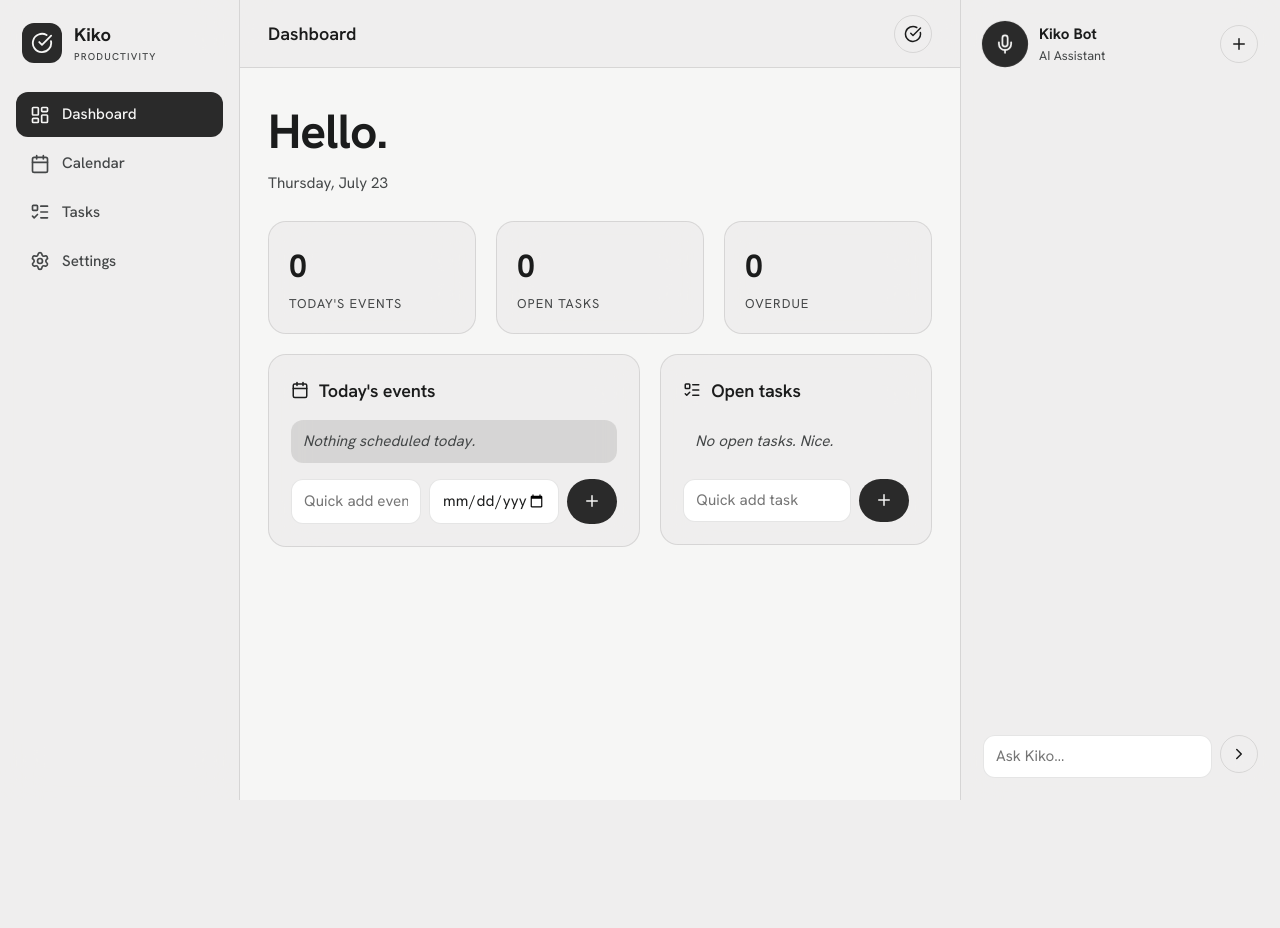
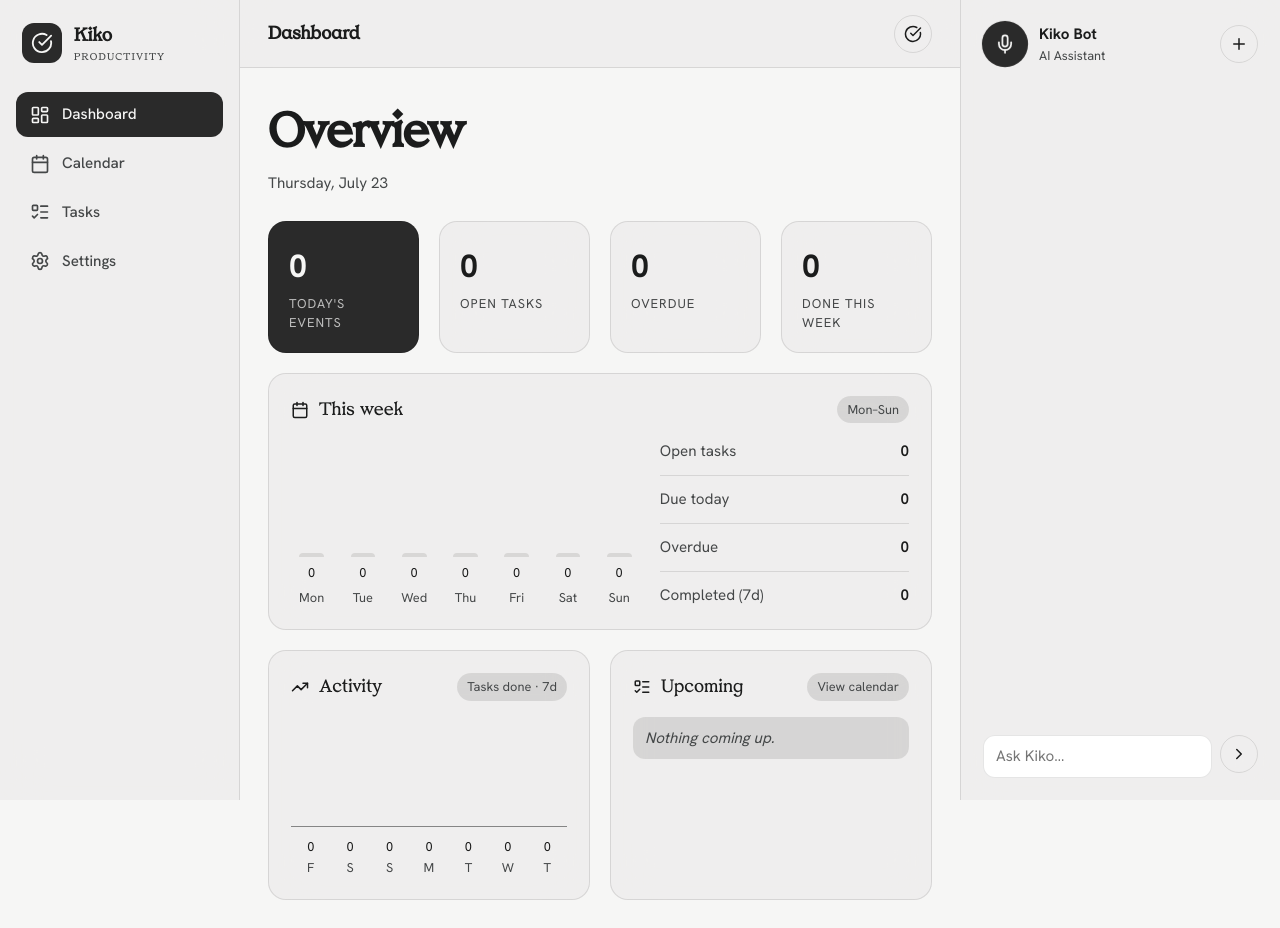
Before and after one commit to Damon1o/F.R.I.D.A.Y., a Flask app: page / in a window 1280 px wide. Before the commit the page ends 800 px from the top, so only its background shows below. Run offline with Flask 3, Linux system fonts and the light colour scheme; data that the repository does not hold is empty.

Commit message:
Redesign Dashboard as display-only; add Zarathustra display font
- Dashboard now displays, never adds: removed quick-add forms + dashboard.js.
  Adding events/tasks lives on their own pages and the Kiko panel.
- Inspired by a stat-tile + chart + list layout, adapted to Kiko:
  4 stat tiles (lead tile inverted, monochrome), a "This week" events-per-day
  CSS bar chart + task breakdown, an Activity SVG sparkline (completions, 7d),
  and an Upcoming events list. All chart data computed server-side, no JS/libs.
- Activity and Upcoming cards stretch to equal height.
- Bucket completions by local date (completed_at is UTC) so "Done this week"
  and the sparkline count correctly.
- Zarathustra display face (self-hosted .otf) via --font-display, applied to
  all headers/titles; vendored trending-up icon (pinned Lucide 0.544.0).

Co-Authored-By: Claude Opus 4.8 <noreply@anthropic.com>

```diff
--- a/pages/dashboard/routes.py
+++ b/pages/dashboard/routes.py
@@ -1,5 +1,10 @@
-"""Dashboard: today's agenda (events + open todos) with quick-add."""
-from datetime import date, datetime
+"""Dashboard: read-only overview of the week — stats, charts, upcoming.
+
+All data is computed here (no client JS). The bar chart is CSS heights; the line
+chart is a server-built SVG polyline. Adding events/tasks lives on their own pages
+and in the Kiko panel — the dashboard only displays.
+"""
+from datetime import date, datetime, timedelta
 
 from flask import Blueprint, render_template
 
@@ -8,20 +13,83 @@ from pages.todos.models import list_todos
 
 dashboard_bp = Blueprint("dashboard", __name__)
 
+_WD = ["Mon", "Tue", "Wed", "Thu", "Fri", "Sat", "Sun"]
+
+
+def _day_of(iso: str) -> str:
+    """Local calendar date (YYYY-MM-DD). completed_at is UTC, so convert; naive stays as-is."""
+    if not iso:
+        return ""
+    dt = datetime.fromisoformat(iso.replace("Z", "+00:00"))
+    if dt.tzinfo:
+        dt = dt.astimezone()
+    return dt.date().isoformat()
+
+
+def _bars(counts: list[int]) -> list[dict]:
+    top = max(counts) or 1
+    return [{"pct": round(c / top * 100)} for c in counts]
+
+
+def _sparkline(counts: list[int], w: int = 100, h: int = 40) -> str:
+    """Polyline points across a 0..w by 0..h box, y inverted (top = busiest)."""
+    top = max(counts) or 1
+    n = len(counts)
+    step = w / (n - 1) if n > 1 else 0
+    pts = [f"{round(i * step, 1)},{round(h - c / top * h, 1)}" for i, c in enumerate(counts)]
+    return " ".join(pts)
+
 
 @dashboard_bp.route("/")
 def index():
     today = date.today()
+    now = datetime.now()
+
     start = datetime.combine(today, datetime.min.time()).isoformat()
     end = datetime.combine(today, datetime.max.time()).isoformat()
-    events = list_events(start=start, end=end)
+    events_today = list_events(start=start, end=end)
     open_todos = list_todos(done=False)
-    now = datetime.now().isoformat()
-    overdue = sum(1 for t in open_todos if t["due_at"] and t["due_at"] < now)
+    all_todos = list_todos()
+
+    overdue = sum(1 for t in open_todos if t["due_at"] and t["due_at"] < now.isoformat())
+    due_today = sum(1 for t in open_todos if _day_of(t["due_at"]) == today.isoformat())
+
+    # This week (Mon..Sun): events scheduled per weekday.
+    monday = today - timedelta(days=today.weekday())
+    week_days = [monday + timedelta(days=i) for i in range(7)]
+    week_events = list_events(
+        start=monday.isoformat(),
+        end=datetime.combine(week_days[-1], datetime.max.time()).isoformat(),
+    )
+    events_by_day = [sum(1 for e in week_events if _day_of(e["start_at"]) == d.isoformat())
+                     for d in week_days]
+
+    # Last 7 days (rolling): tasks completed per day.
+    last7 = [today - timedelta(days=6 - i) for i in range(7)]
+    comp_by_day = [sum(1 for t in all_todos if _day_of(t["completed_at"]) == d.isoformat())
+                   for d in last7]
+    completed_week = sum(comp_by_day)
+
+    # Next events from now onward.
+    upcoming = list_events(start=now.isoformat())[:6]
+
     return render_template(
         "dashboard.html",
-        events=events,
-        todos=open_todos,
         today=today,
-        stats={"events": len(events), "open": len(open_todos), "overdue": overdue},
+        stats={
+            "events": len(events_today),
+            "open": len(open_todos),
+            "overdue": overdue,
+            "completed": completed_week,
+        },
+        week=list(zip(_WD, _bars(events_by_day), events_by_day)),
+        breakdown=[
+            ("Open tasks", len(open_todos)),
+            ("Due today", due_today),
+            ("Overdue", overdue),
+            ("Completed (7d)", completed_week),
+        ],
+        spark=_sparkline(comp_by_day),
+        spark_days=list(zip([_WD[d.weekday()][0] for d in last7], comp_by_day)),
+        upcoming=upcoming,
     )
--- a/static/css/app.css
+++ b/static/css/app.css
@@ -11,6 +11,10 @@ body {
 }
 a { color: inherit; text-decoration: none; }
 h1, h2, h3, h4 { margin: 0; font-weight: 600; letter-spacing: -0.01em; }
+/* Display face on every header / title. */
+h1, h2, h3, h4, h5, h6, .display, .brand-text, .topbar-title {
+  font-family: var(--font-display); font-weight: 400; letter-spacing: 0;
+}
 .icon { display: inline-block; vertical-align: middle; flex: none; }
 
 /* ---- Glass ---- */
@@ -105,7 +109,7 @@ h1, h2, h3, h4 { margin: 0; font-weight: 600; letter-spacing: -0.01em; }
 .card { padding: 22px; border-radius: var(--radius-lg); display: flex; flex-direction: column; gap: 16px; }
 .card-head { display: flex; align-items: center; justify-content: space-between; }
 .card-head h3 { display: flex; align-items: center; gap: 10px; font-size: var(--text-title); }
-.bento { display: grid; grid-template-columns: 1fr 1fr; gap: var(--gap); align-items: start; }
+.bento { display: grid; grid-template-columns: 1fr 1fr; gap: var(--gap); align-items: stretch; }
 
 /* ---- Agenda / tasks ---- */
 .agenda, .task-list { list-style: none; margin: 0; padding: 0; display: flex; flex-direction: column; gap: 8px; }
@@ -128,6 +132,39 @@ h1, h2, h3, h4 { margin: 0; font-weight: 600; letter-spacing: -0.01em; }
 .quick-add { display: flex; gap: 8px; }
 .quick-add.wide { margin-bottom: 4px; }
 .quick-add input { flex: 1; min-width: 0; }
+
+/* ---- Dashboard (display-only) ---- */
+.stat-row.four { grid-template-columns: repeat(4, 1fr); }
+.stat.is-lead { background: var(--primary); color: var(--on-primary); }
+.stat.is-lead .stat-label { color: var(--on-primary); opacity: 0.72; }
+.tag { font-size: var(--text-label); color: var(--on-surface-variant);
+  padding: 4px 10px; border-radius: var(--radius-full); background: var(--hairline); }
+.week-split { display: grid; grid-template-columns: 1.4fr 1fr; gap: var(--gap); align-items: stretch; }
+.bars { list-style: none; margin: 0; padding: 0; display: grid; grid-auto-flow: column;
+  grid-auto-columns: 1fr; gap: 10px; align-items: end; height: 168px; }
+.bars li { display: flex; flex-direction: column; align-items: center; gap: 6px;
+  height: 100%; justify-content: flex-end; }
+.bar-track { flex: 1; width: 60%; display: flex; align-items: flex-end; }
+.bar-fill { width: 100%; min-height: 4px; background: var(--surface-variant);
+  border-radius: var(--radius-sm) var(--radius-sm) 0 0; transition: height 0.4s ease; }
+.bar-val { font-size: var(--text-label); font-variant-numeric: tabular-nums; }
+.bar-lab { font-size: var(--text-label); color: var(--on-surface-variant); }
+.breakdown { list-style: none; margin: 0; padding: 0; display: flex; flex-direction: column;
+  justify-content: center; gap: 12px; }
+.breakdown li { display: flex; justify-content: space-between; align-items: center;
+  padding-bottom: 12px; border-bottom: 1px solid var(--hairline); }
+.breakdown li:last-child { border-bottom: none; padding-bottom: 0; }
+.bd-lab { color: var(--on-surface-variant); }
+.bd-val { font-weight: 600; font-variant-numeric: tabular-nums; }
+.spark { display: flex; flex-direction: column; gap: 10px; flex: 1; }
+.spark svg { width: 100%; flex: 1; min-height: 96px; display: block; }
+.spark-line { fill: none; stroke: var(--on-surface); stroke-width: 2;
+  vector-effect: non-scaling-stroke; stroke-linejoin: round; stroke-linecap: round; }
+.spark-axis { list-style: none; margin: 0; padding: 0; display: grid;
+  grid-auto-flow: column; grid-auto-columns: 1fr; }
+.spark-axis li { display: flex; flex-direction: column; align-items: center; gap: 2px; }
+.sa-val { font-size: var(--text-label); font-variant-numeric: tabular-nums; }
+.sa-lab { font-size: var(--text-label); color: var(--on-surface-variant); }
 input, textarea, select {
   font: inherit; color: var(--on-surface);
   background: var(--surface-container-lowest);
@@ -200,13 +237,15 @@ input:focus, textarea:focus { outline: 2px solid var(--outline); outline-offset:
 @media (max-width: 1100px) {
   .app-shell { grid-template-columns: var(--rail-w) minmax(0, 1fr); }
   .kiko { display: none; }
+  .stat-row.four { grid-template-columns: repeat(2, 1fr); }
 }
 @media (max-width: 760px) {
   .app-shell { grid-template-columns: 1fr; }
   .rail { position: static; height: auto; flex-direction: row; align-items: center; overflow-x: auto; }
   .rail .nav { flex-direction: row; }
   .brand-text small { display: none; }
-  .bento, .stat-row { grid-template-columns: 1fr; }
+  .bento, .stat-row, .stat-row.four { grid-template-columns: 1fr; }
+  .week-split { grid-template-columns: 1fr; }
 }
 @media (prefers-reduced-motion: reduce) {
   * { animation: none !important; transition: none !important; }
--- a/static/css/tokens.css
+++ b/static/css/tokens.css
@@ -8,6 +8,14 @@
   font-weight: 100 900;              /* variable font, one file */
   font-display: swap;
   src: url('../vendor/fonts/hanken-grotesk.woff2') format('woff2');
+}
+
+@font-face {
+  font-family: 'Zarathustra';        /* display face — headers & titles only */
+  font-style: normal;
+  font-weight: 400;
+  font-display: swap;
+  src: url('../fonts/zarathustra-v01.otf') format('opentype');
 }
 
 :root,
@@ -71,4 +79,5 @@
   --kiko-w: 320px;
   --topbar-h: 68px;
   --font-sans: 'Hanken Grotesk', system-ui, -apple-system, 'Segoe UI', sans-serif;
+  --font-display: 'Zarathustra', 'Hanken Grotesk', system-ui, sans-serif;
 }
--- a/static/js/dashboard.js
+++ /dev/null
@@ -1,37 +0,0 @@
-// Dashboard quick-add (event + todo) and inline task completion.
-// ponytail: reload on success instead of DOM patching — simplest correct refresh for Phase 1.
-(function () {
-  async function send(url, method, body) {
-    var res = await fetch(url, {
-      method: method,
-      headers: { 'Content-Type': 'application/json' },
-      body: body ? JSON.stringify(body) : undefined,
-    });
-    if (!res.ok) {
-      var msg = (await res.json().catch(function () { return {}; })).error || 'Request failed';
-      alert(msg);
-      return false;
-    }
-    return true;
-  }
-
-  document.querySelectorAll('.quick-add').forEach(function (form) {
-    form.addEventListener('submit', async function (e) {
-      e.preventDefault();
-      var kind = form.dataset.quick;
-      var data = Object.fromEntries(new FormData(form).entries());
-      var url = kind === 'event' ? '/api/events' : '/api/todos';
-      if (await send(url, 'POST', data)) location.reload();
-    });
-  });
-
-  var todos = document.getElementById('todos-list');
-  if (todos) {
-    todos.addEventListener('click', async function (e) {
-      var btn = e.target.closest('[data-check]');
-      if (!btn) return;
-      var id = btn.closest('li').dataset.id;
-      if (await send('/api/todos/' + id, 'PATCH', { done: true })) location.reload();
-    });
-  }
-})();
--- a/templates/dashboard.html
+++ b/templates/dashboard.html
@@ -4,12 +4,13 @@
 
 {% block content %}
 <section class="hero">
-  <h1 class="display">Hello.</h1>
+  <h1 class="display">Overview</h1>
   <p class="subtle">{{ today.strftime('%A, %B %d') }}</p>
 </section>
 
-<section class="stat-row">
-  <div class="stat glass">
+{# ---- Stat tiles (display only) ---- #}
+<section class="stat-row four">
+  <div class="stat glass is-lead">
     <span class="stat-num">{{ stats.events }}</span>
     <span class="stat-label">Today's events</span>
   </div>
@@ -21,55 +22,71 @@
     <span class="stat-num">{{ stats.overdue }}</span>
     <span class="stat-label">Overdue</span>
   </div>
+  <div class="stat glass">
+    <span class="stat-num">{{ stats.completed }}</span>
+    <span class="stat-label">Done this week</span>
+  </div>
+</section>
+
+{# ---- This week: schedule load bars + breakdown ---- #}
+<section class="card glass" aria-labelledby="week-h">
+  <div class="card-head">
+    <h3 id="week-h">{{ icon('calendar', 18) }} This week</h3>
+    <span class="tag">Mon–Sun</span>
+  </div>
+  <div class="week-split">
+    <ul class="bars" aria-label="Events per day this week">
+      {% for label, bar, count in week %}
+      <li>
+        <span class="bar-track"><span class="bar-fill" style="height: {{ bar.pct }}%"></span></span>
+        <span class="bar-val">{{ count }}</span>
+        <span class="bar-lab">{{ label }}</span>
+      </li>
+      {% endfor %}
+    </ul>
+    <ul class="breakdown" aria-label="Task breakdown">
+      {% for label, count in breakdown %}
+      <li><span class="bd-lab">{{ label }}</span><span class="bd-val">{{ count }}</span></li>
+      {% endfor %}
+    </ul>
+  </div>
 </section>
 
 <div class="bento">
-  {# ---- Today's events ---- #}
-  <section class="card glass" aria-labelledby="events-h">
+  {# ---- Activity sparkline ---- #}
+  <section class="card glass" aria-labelledby="act-h">
     <div class="card-head">
-      <h3 id="events-h">{{ icon('calendar', 18) }} Today's events</h3>
+      <h3 id="act-h">{{ icon('trending-up', 18) }} Activity</h3>
+      <span class="tag">Tasks done · 7d</span>
     </div>
-    <ul class="agenda" id="events-list">
-      {% for e in events %}
+    <div class="spark">
+      <svg viewBox="0 0 100 40" preserveAspectRatio="none" role="img" aria-label="Tasks completed, last 7 days">
+        <polyline class="spark-line" points="{{ spark }}" />
+      </svg>
+      <ul class="spark-axis">
+        {% for label, count in spark_days %}
+        <li><span class="sa-val">{{ count }}</span><span class="sa-lab">{{ label }}</span></li>
+        {% endfor %}
+      </ul>
+    </div>
+  </section>
+
+  {# ---- Upcoming events ---- #}
+  <section class="card glass" aria-labelledby="up-h">
+    <div class="card-head">
+      <h3 id="up-h">{{ icon('list-todo', 18) }} Upcoming</h3>
+      <a class="tag" href="{{ url_for('calendar.calendar_page') }}">View calendar</a>
+    </div>
+    <ul class="agenda">
+      {% for e in upcoming %}
       <li>
-        <span class="agenda-time">{{ 'All day' if e.all_day else e.start_at[11:16] }}</span>
+        <span class="agenda-time">{{ 'All day' if e.all_day else e.start_at[5:16].replace('T', ' ') }}</span>
         <span class="agenda-title">{{ e.title }}</span>
       </li>
       {% else %}
-      <li class="empty">Nothing scheduled today.</li>
+      <li class="empty">Nothing coming up.</li>
       {% endfor %}
     </ul>
-    <form class="quick-add" data-quick="event">
-      <input name="title" placeholder="Quick add event" required>
-      <input name="start_at" type="datetime-local" required aria-label="Start time">
-      <button class="btn-primary" type="submit">{{ icon('plus', 18) }}</button>
-    </form>
-  </section>
-
-  {# ---- Open tasks ---- #}
-  <section class="card glass" aria-labelledby="tasks-h">
-    <div class="card-head">
-      <h3 id="tasks-h">{{ icon('list-todo', 18) }} Open tasks</h3>
-    </div>
-    <ul class="task-list" id="todos-list">
-      {% for t in todos %}
-      <li data-id="{{ t.id }}">
-        <button class="check" data-check aria-label="Complete">{{ icon('check', 16) }}</button>
-        <span class="task-title">{{ t.title }}</span>
-        {% if t.due_at %}<span class="task-due">{{ t.due_at[:10] }}</span>{% endif %}
-      </li>
-      {% else %}
-      <li class="empty">No open tasks. Nice.</li>
-      {% endfor %}
-    </ul>
-    <form class="quick-add" data-quick="todo">
-      <input name="title" placeholder="Quick add task" required>
-      <button class="btn-primary" type="submit">{{ icon('plus', 18) }}</button>
-    </form>
   </section>
 </div>
 {% endblock %}
-
-{% block scripts %}
-<script src="{{ url_for('static', filename='js/dashboard.js') }}"></script>
-{% endblock %}
```
Also changed, not shown: static/fonts/zarathustra-v01.otf (added), static/vendor/lucide/trending-up.svg (added).
